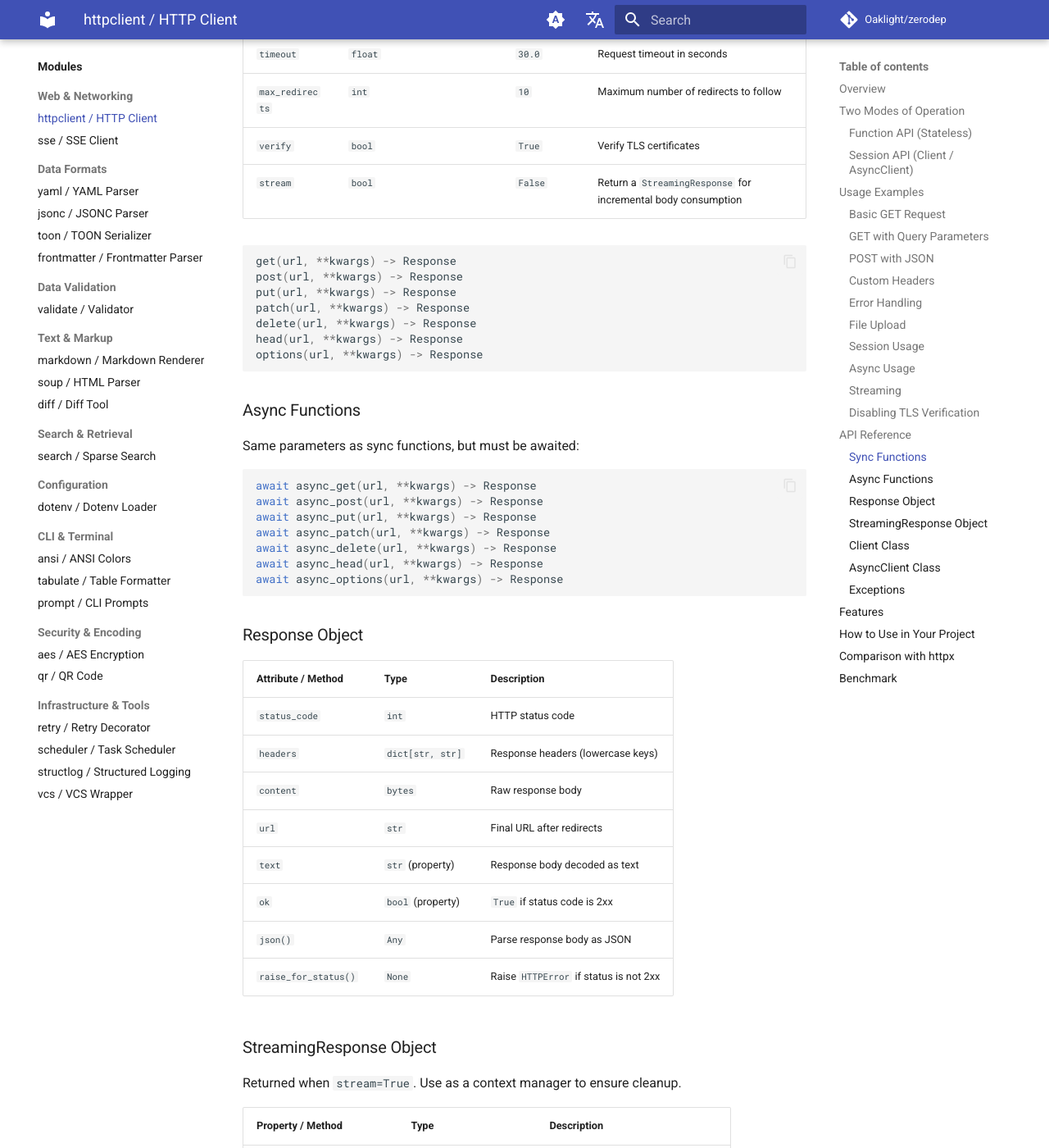
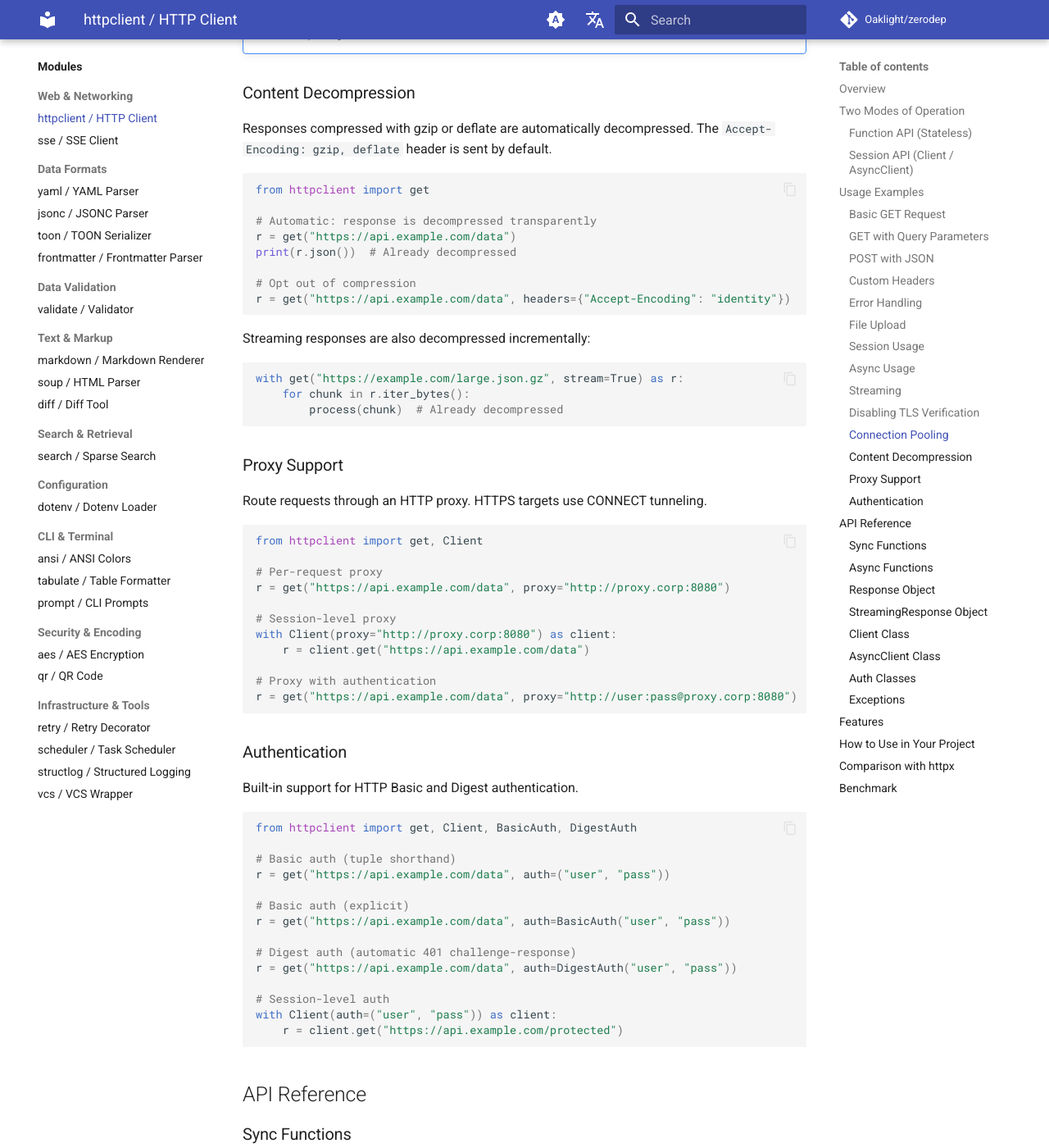
Before and after one commit to Oaklight/zerodep, an MkDocs documentation site: the page built from docs/modules/http.md, in a window 1280 px wide and 1400 px high, scrolled down 4920 px. Shown: the whole window at 82% size. Built offline with MkDocs 1.6.1 and Material for MkDocs 9.7.7, drawn with Linux system fonts in a browser that asks for light colours; comment, search, counter and statistics services are not loaded; some of the changed text lies outside the part shown.

Commit message:
update http docs: add connection pooling, decompression, proxy, and auth sections

````diff
--- a/docs/modules/http.md
+++ b/docs/modules/http.md
@@ -10,6 +10,10 @@
 - **Sync mode** uses `http.client` from the standard library.
 - **Async mode** uses `asyncio` streams with a hand-written HTTP/1.1 protocol implementation.
 - **Thread-safe** by design: each request creates its own connection. Session classes use locks internally.
+- **Connection pooling** — `Client` and `AsyncClient` automatically pool and reuse TCP connections (stateless functions still create one-off connections).
+- **Auto decompression** — transparently decodes gzip/deflate responses.
+- **Proxy support** — HTTP and HTTPS proxy with CONNECT tunneling.
+- **Built-in auth** — Basic and Digest authentication out of the box.
 
 ## Two Modes of Operation
 
@@ -200,6 +201,89 @@
 response = get("https://self-signed.example.com/api", verify=False)
 ```
 
+### Connection Pooling
+
+`Client` and `AsyncClient` automatically pool TCP connections per host. Connections are reused across requests, significantly reducing latency for repeated calls to the same API.
+
+```python
+from httpclient import Client
+
+# Connections are pooled and reused automatically
+with Client() as client:
+    for page in range(10):
+        r = client.get(f"https://api.example.com/items?page={page}")
+        print(r.json())
+
+# Custom pool size
+with Client(pool_size=20) as client:
+    r = client.get("https://api.example.com/data")
+```
+
+!!! note "Stateless Functions"
+    Top-level functions like `get()`, `post()` still create a new connection per call. Use `Client` / `AsyncClient` for connection pooling.
+
+### Content Decompression
+
+Responses compressed with gzip or deflate are automatically decompressed. The `Accept-Encoding: gzip, deflate` header is sent by default.
+
+```python
+from httpclient import get
+
+# Automatic: response is decompressed transparently
+r = get("https://api.example.com/data")
+print(r.json())  # Already decompressed
+
+# Opt out of compression
+r = get("https://api.example.com/data", headers={"Accept-Encoding": "identity"})
+```
+
+Streaming responses are also decompressed incrementally:
+
+```python
+with get("https://example.com/large.json.gz", stream=True) as r:
+    for chunk in r.iter_bytes():
+        process(chunk)  # Already decompressed
+```
+
+### Proxy Support
+
+Route requests through an HTTP proxy. HTTPS targets use CONNECT tunneling.
+
+```python
+from httpclient import get, Client
+
+# Per-request proxy
+r = get("https://api.example.com/data", proxy="http://proxy.corp:8080")
+
+# Session-level proxy
+with Client(proxy="http://proxy.corp:8080") as client:
+    r = client.get("https://api.example.com/data")
+
+# Proxy with authentication
+r = get("https://api.example.com/data", proxy="http://user:pass@proxy.corp:8080")
+```
+
+### Authentication
+
+Built-in support for HTTP Basic and Digest authentication.
+
+```python
+from httpclient import get, Client, BasicAuth, DigestAuth
+
+# Basic auth (tuple shorthand)
+r = get("https://api.example.com/data", auth=("user", "pass"))
+
+# Basic auth (explicit)
+r = get("https://api.example.com/data", auth=BasicAuth("user", "pass"))
+
+# Digest auth (automatic 401 challenge-response)
+r = get("https://api.example.com/data", auth=DigestAuth("user", "pass"))
+
+# Session-level auth
+with Client(auth=("user", "pass")) as client:
+    r = client.get("https://api.example.com/protected")
+```
+
 ## API Reference
 
 ### Sync Functions
@@ -217,6 +301,8 @@
 | `max_redirects` | `int` | `10` | Maximum number of redirects to follow |
 | `verify` | `bool` | `True` | Verify TLS certificates |
 | `stream` | `bool` | `False` | Return a `StreamingResponse` for incremental body consumption |
+| `auth` | `tuple[str, str] \| Auth \| None` | `None` | Authentication credentials (tuple for Basic, or `BasicAuth`/`DigestAuth` object) |
+| `proxy` | `str \| None` | `None` | Proxy URL (e.g. `"http://proxy:8080"`) |
 
 ```python
 get(url, **kwargs) -> Response
@@ -283,12 +369,15 @@
     timeout: float = 30.0,
     max_redirects: int = 10,
     verify: bool = True,
+    auth: tuple[str, str] | Auth | None = None,
+    proxy: str | None = None,
+    pool_size: int = 10,
 )
 ```
 
 Supports context manager (`with` statement). Methods: `get`, `post`, `put`, `patch`, `delete`, `head`, `options`, `request`.
 
-Thread-safe: uses a `threading.Lock` internally.
+Thread-safe: uses a `threading.Lock` internally. Connections are pooled and reused automatically. Call `close()` or use as a context manager to release pooled connections.
 
 ### AsyncClient Class
 
@@ -299,12 +388,23 @@
     timeout: float = 30.0,
     max_redirects: int = 10,
     verify: bool = True,
+    auth: tuple[str, str] | Auth | None = None,
+    proxy: str | None = None,
+    pool_size: int = 10,
 )
 ```
 
 Supports async context manager (`async with` statement). Methods: `get`, `post`, `put`, `patch`, `delete`, `head`, `options`, `request`.
 
-Uses an `asyncio.Lock` internally for safe concurrent access from the same client instance.
+Uses an `asyncio.Lock` internally for safe concurrent access from the same client instance. Connections are pooled and reused automatically. Call `aclose()` or use as an async context manager to release pooled connections.
+
+### Auth Classes
+
+| Class | Description |
+|-------|-------------|
+| `Auth` | Base class for authentication. Subclass and override `auth_headers(method, url)`. |
+| `BasicAuth(username, password)` | HTTP Basic authentication. Sends `Authorization: Basic` header on every request. |
+| `DigestAuth(username, password)` | HTTP Digest authentication. On 401 response, computes digest from server challenge and retries. Supports MD5 and SHA-256 algorithms. |
 
 ### Exceptions
 
@@ -325,6 +425,10 @@
 - **Query parameter encoding** -- via the `params` argument
 - **Multipart file upload** -- upload files via `files` parameter, with optional form field mixing via `data`
 - **Response streaming** -- consume response body incrementally via `iter_bytes()` / `iter_lines()` or their async equivalents
+- **Connection pooling** — `Client`/`AsyncClient` pool and reuse TCP connections per host
+- **Auto decompression** — transparently decodes gzip/deflate responses
+- **HTTP/HTTPS proxy** — route requests through a proxy server, with CONNECT tunneling for HTTPS
+- **Basic & Digest auth** — built-in authentication with automatic 401 challenge handling for Digest
 
 ## How to Use in Your Project
 
@@ -349,7 +453,10 @@
 |---------|---------|-------|
 | Dependencies | None (stdlib only) | Several (httpcore, h11, etc.) |
 | HTTP/2 | No | Yes |
-| Connection pooling | No | Yes |
+| Connection pooling | Yes (Client/AsyncClient) | Yes |
+| Auto decompression | Yes (gzip, deflate) | Yes (gzip, deflate, brotli) |
+| Proxy support | Yes (HTTP, HTTPS tunnel) | Yes (HTTP, HTTPS, SOCKS) |
+| Authentication | Basic + Digest | Basic + Digest + more |
 | Streaming | Yes | Yes |
 | Sync + Async | Yes | Yes |
 | File upload | Yes | Yes |
@@ -358,10 +465,10 @@
 
 **When to use zerodep:** You need a lightweight HTTP client with no external dependencies, and your use case involves basic REST API consumption.
 
-**When to use httpx:** You need HTTP/2, connection pooling, or cookie management.
+**When to use httpx:** You need HTTP/2 or cookie management.
 
 ## Benchmark
 
-Benchmarked against `httpx`. One-off requests are slower (no connection pooling), but session/async usage is comparable since both become network-bound.
+Benchmarked against `httpx`. Both libraries support connection pooling via session classes. One-off requests and session usage are comparable since both are network-bound.
 
 See [HTTP Client Benchmark](../benchmarks/http.md) for detailed results.
````
Also changed, not shown: other parts of docs/modules/http.md (+0 -3 lines), docs/benchmarks/http.md (+8 -2 lines).
